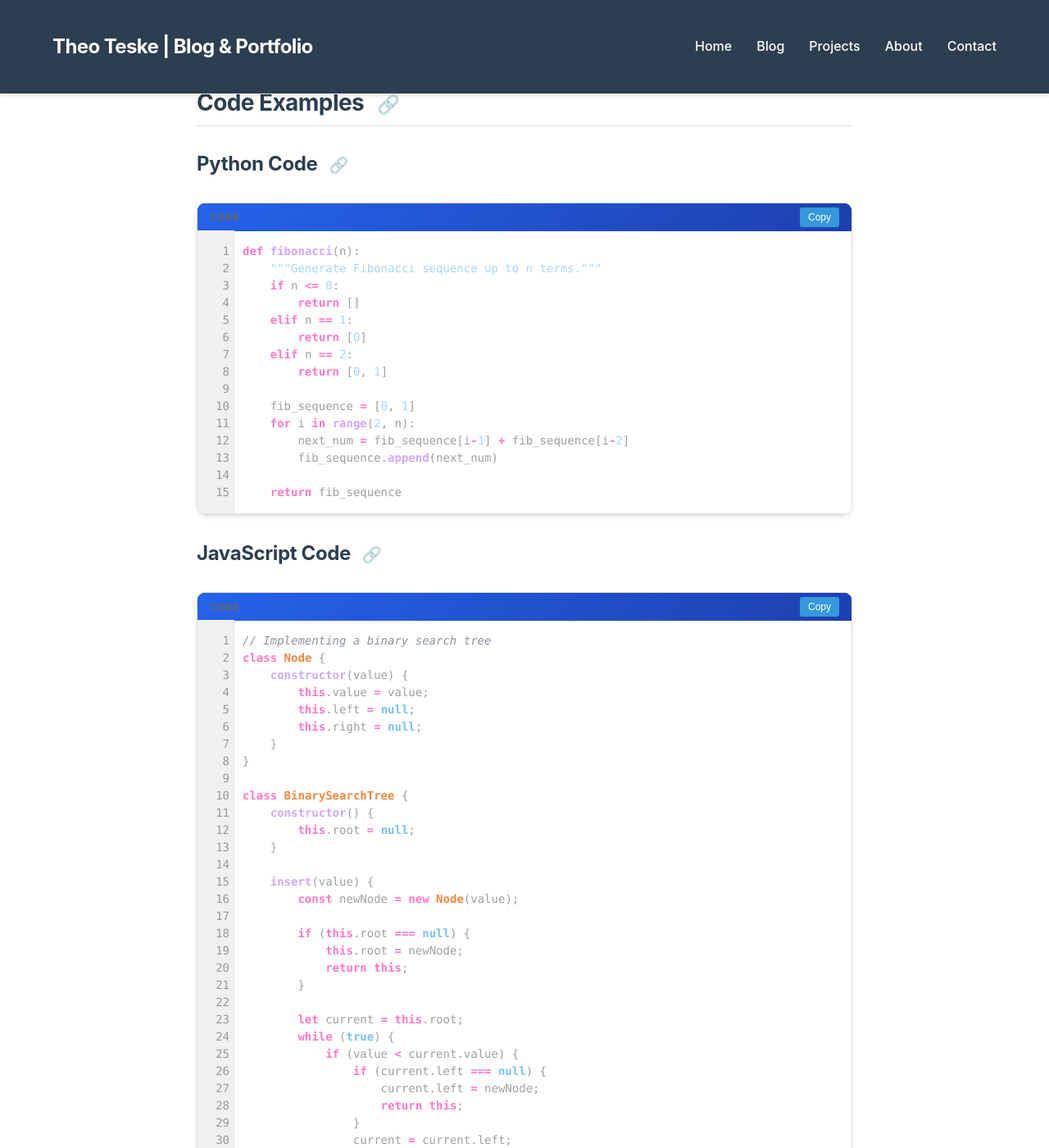
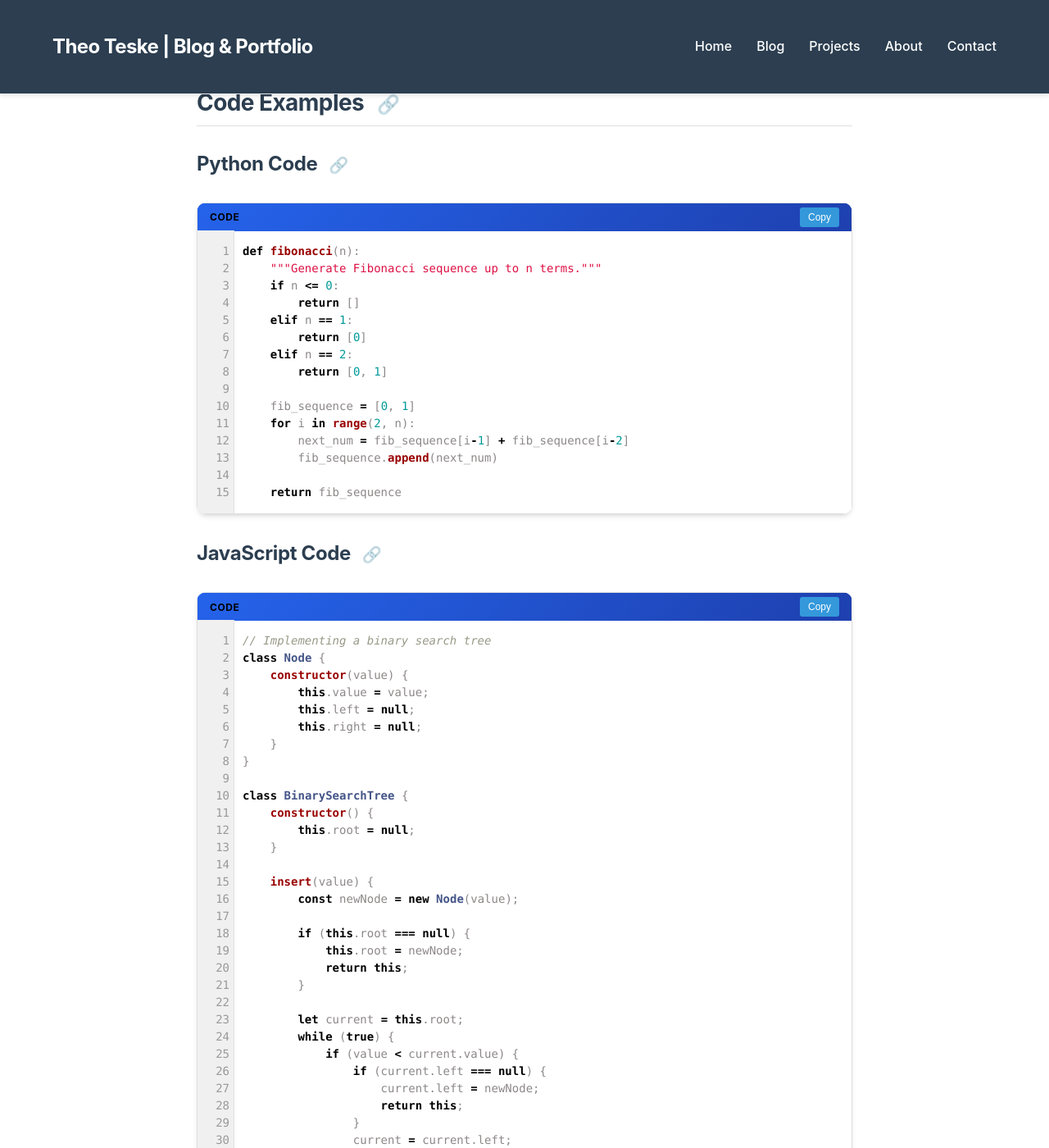
Before and after one commit to theoteske/theoteske.github.io, a Jekyll site: the page built from _posts/2025-08-22-sample-technical-post.md, in a window 1280 px wide and 1400 px high, scrolled down 1781 px. Shown: the whole window at 82% size. Built offline with Jekyll 4.4.1, drawn with Linux system fonts in a browser that asks for light colours.

Commit message:
text color tweaks for code blocks in style.css and syntax.css

```diff
--- a/assets/css/custom.css
+++ b/assets/css/custom.css
@@ -267,7 +267,7 @@ li code {
 .code-language {
   font-size: 12px;
   font-weight: bold;
-  color: #666;
+  color: #000000;
 }
 
 .copy-button {
--- a/assets/css/style.css
+++ b/assets/css/style.css
@@ -19,11 +19,11 @@
 
   /* code block colors for light mode */
   --code-bg: #282c34;        /* dark background for better contrast */
-  --code-text: #a19e9e;      /* brighter text for readability */
+  --code-text: #8d8888;      /* brighter text for readability */
   --code-inline-bg: #f3f4f6;
   --code-inline-text: #d63384;
 
-  /* footer for both modes */
+  /* footer */
   --footer-bg: #0f172a;
   --footer-text: #e2e8f0;
   --footer-link: #cbd5e1;
--- a/assets/css/syntax.css
+++ b/assets/css/syntax.css
@@ -1,84 +1,65 @@
 /* rouge syntax highlighting */
 .highlight table td { padding: 5px; }
 .highlight table pre { margin: 0; }
-
-/* comments */
-.highlight .cm { color: #8b949e; font-style: italic; }
-.highlight .cp { color: #8b949e; font-weight: bold; }
-.highlight .c1 { color: #8b949e; font-style: italic; }
-.highlight .cs { color: #8b949e; font-weight: bold; font-style: italic; }
-.highlight .c, .highlight .cd { color: #8b949e; font-style: italic; }
-
-/* errors */
-.highlight .err { color: #f85149; background-color: #3d1f1f; }
-
-/* keywords and types */
-.highlight .k, .highlight .kv { color: #ff79c6; font-weight: bold; }
-.highlight .kc { color: #79c0ff; font-weight: bold; }
-.highlight .kd { color: #ff79c6; font-weight: bold; }
-.highlight .kn { color: #ff79c6; font-weight: bold; }
-.highlight .kp { color: #ff79c6; font-weight: bold; }
-.highlight .kr { color: #ff79c6; font-weight: bold; }
-.highlight .kt { color: #79c0ff; font-weight: bold; }
-
-/* numbers */
-.highlight .mf { color: #a5d6ff; }
-.highlight .mh { color: #a5d6ff; }
-.highlight .il { color: #a5d6ff; }
-.highlight .mi { color: #a5d6ff; }
-.highlight .mo { color: #a5d6ff; }
-.highlight .m, .highlight .mb { color: #a5d6ff; }
-.highlight .mx { color: #a5d6ff; }
-
-/* strings */
-.highlight .sb { color: #a5d6ff; }
-.highlight .sc { color: #a5d6ff; }
-.highlight .sd { color: #a5d6ff; }
-.highlight .s2 { color: #a5d6ff; }
-.highlight .se { color: #a5d6ff; }
-.highlight .sh { color: #a5d6ff; }
-.highlight .si { color: #a5d6ff; }
-.highlight .sx { color: #a5d6ff; }
-.highlight .sr { color: #a5d6ff; }
-.highlight .s1 { color: #a5d6ff; }
-.highlight .ss { color: #a5d6ff; }
-.highlight .s { color: #a5d6ff; }
-
-/* names and identifiers */
-.highlight .na { color: #7ee787; }
-.highlight .nb { color: #79c0ff; }
-.highlight .nc { color: #f0883e; font-weight: bold; }
-.highlight .no { color: #79c0ff; }
-.highlight .nd { color: #d2a8ff; font-weight: bold; }
-.highlight .ni { color: #ffa657; }
-.highlight .ne { color: #f0883e; font-weight: bold; }
-.highlight .nf { color: #d2a8ff; font-weight: bold; }
-.highlight .nl { color: #79c0ff; font-weight: bold; }
-.highlight .nn { color: #f0883e; }
-.highlight .nt { color: #7ee787; }
-
-/* variables */
-.highlight .vc { color: #79c0ff; }
-.highlight .vg { color: #79c0ff; }
-.highlight .vi { color: #79c0ff; }
-.highlight .nv { color: #79c0ff; }
-
-/* operators and punctuation */
-.highlight .ow { color: #ff79c6; font-weight: bold; }
-.highlight .o { color: #ff79c6; font-weight: bold; }
-.highlight .w { color: #6e7681; }
-
-/* diffs */
-.highlight .gd { color: #ffa198; background-color: #490202; }
-.highlight .ge { color: #e3e4e8; font-style: italic; }
-.highlight .gr { color: #ffa198; }
-.highlight .gh { color: #79c0ff; }
-.highlight .gi { color: #56d364; background-color: #0f5323; }
-.highlight .go { color: #8b949e; }
-.highlight .gp { color: #8b949e; }
+.highlight .cm { color: #999988; font-style: italic; }
+.highlight .cp { color: #999999; font-weight: bold; }
+.highlight .c1 { color: #999988; font-style: italic; }
+.highlight .cs { color: #999999; font-weight: bold; font-style: italic; }
+.highlight .c, .highlight .cd { color: #999988; font-style: italic; }
+.highlight .err { color: #a61717; background-color: #e3d2d2; }
+.highlight .gd { color: #000000; background-color: #ffdddd; }
+.highlight .ge { color: #000000; font-style: italic; }
+.highlight .gr { color: #aa0000; }
+.highlight .gh { color: #999999; }
+.highlight .gi { color: #000000; background-color: #ddffdd; }
+.highlight .go { color: #888888; }
+.highlight .gp { color: #555555; }
 .highlight .gs { font-weight: bold; }
-.highlight .gu { color: #79c0ff; }
-.highlight .gt { color: #ffa198; }
-
-/* background */
-.highlight { background-color: transparent; }
+.highlight .gu { color: #aaaaaa; }
+.highlight .gt { color: #aa0000; }
+.highlight .kc { color: #000000; font-weight: bold; }
+.highlight .kd { color: #000000; font-weight: bold; }
+.highlight .kn { color: #000000; font-weight: bold; }
+.highlight .kp { color: #000000; font-weight: bold; }
+.highlight .kr { color: #000000; font-weight: bold; }
+.highlight .kt { color: #445588; font-weight: bold; }
+.highlight .k, .highlight .kv { color: #000000; font-weight: bold; }
+.highlight .mf { color: #009999; }
+.highlight .mh { color: #009999; }
+.highlight .il { color: #009999; }
+.highlight .mi { color: #009999; }
+.highlight .mo { color: #009999; }
+.highlight .m, .highlight .mb { color: #009999; }
+.highlight .mx { color: #009999; }
+.highlight .sb { color: #d14; }
+.highlight .sc { color: #d14; }
+.highlight .sd { color: #d14; }
+.highlight .s2 { color: #d14; }
+.highlight .se { color: #d14; }
+.highlight .sh { color: #d14; }
+.highlight .si { color: #d14; }
+.highlight .sx { color: #d14; }
+.highlight .sr { color: #009926; }
+.highlight .s1 { color: #d14; }
+.highlight .ss { color: #990073; }
+.highlight .s { color: #d14; }
+.highlight .na { color: #008080; }
+.highlight .bp { color: #999999; }
+.highlight .nb { color: #0086B3; }
+.highlight .nc { color: #445588; font-weight: bold; }
+.highlight .no { color: #008080; }
+.highlight .nd { color: #3c5d5d; font-weight: bold; }
+.highlight .ni { color: #800080; }
+.highlight .ne { color: #990000; font-weight: bold; }
+.highlight .nf { color: #990000; font-weight: bold; }
+.highlight .nl { color: #990000; font-weight: bold; }
+.highlight .nn { color: #555555; }
+.highlight .nt { color: #000080; }
+.highlight .vc { color: #008080; }
+.highlight .vg { color: #008080; }
+.highlight .vi { color: #008080; }
+.highlight .nv { color: #008080; }
+.highlight .ow { color: #000000; font-weight: bold; }
+.highlight .o { color: #000000; font-weight: bold; }
+.highlight .w { color: #bbbbbb; }
+.highlight { background-color: #f8f8f8; }
```
